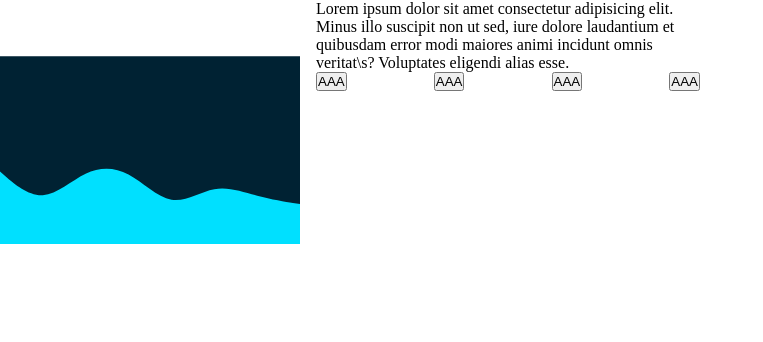
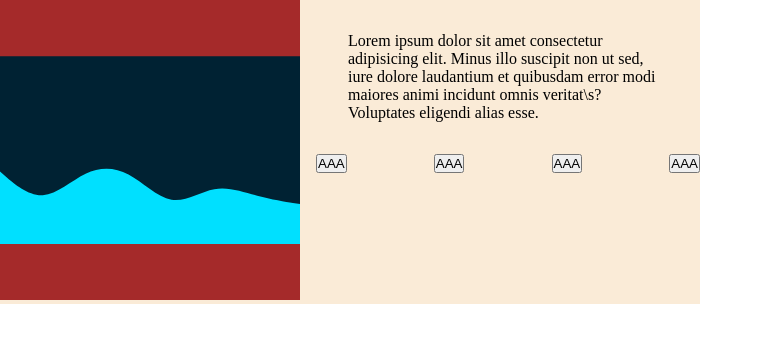
Before and after one commit to esmaelmoh/blog-mern-frontend, a React (Create React App) app: page / in a window 1280 px wide. Shown: the top 342 px of the page, without its empty margins (0-763 px from the left). Built offline with nearby package versions, Linux system fonts and the light colour scheme.

Commit message:
regular commit146

```diff
--- a/src/components/Post/Post.css
+++ b/src/components/Post/Post.css
@@ -1,14 +1,16 @@
 .blog-container{
     width: 700px;
     display: flex;
+    background-color: antiquewhite;
     gap: 1rem;
 }
 .img-container img{
     width: 300px;
     height: 300px;
+    background-color: brown;
 }
-.content-container{
-
+.content-container p{
+    padding: 2rem;
 }
 .content-container ul{
     display: flex;
```
Also changed, not shown: 1 other file (tests, documents, lock files or other folders).
